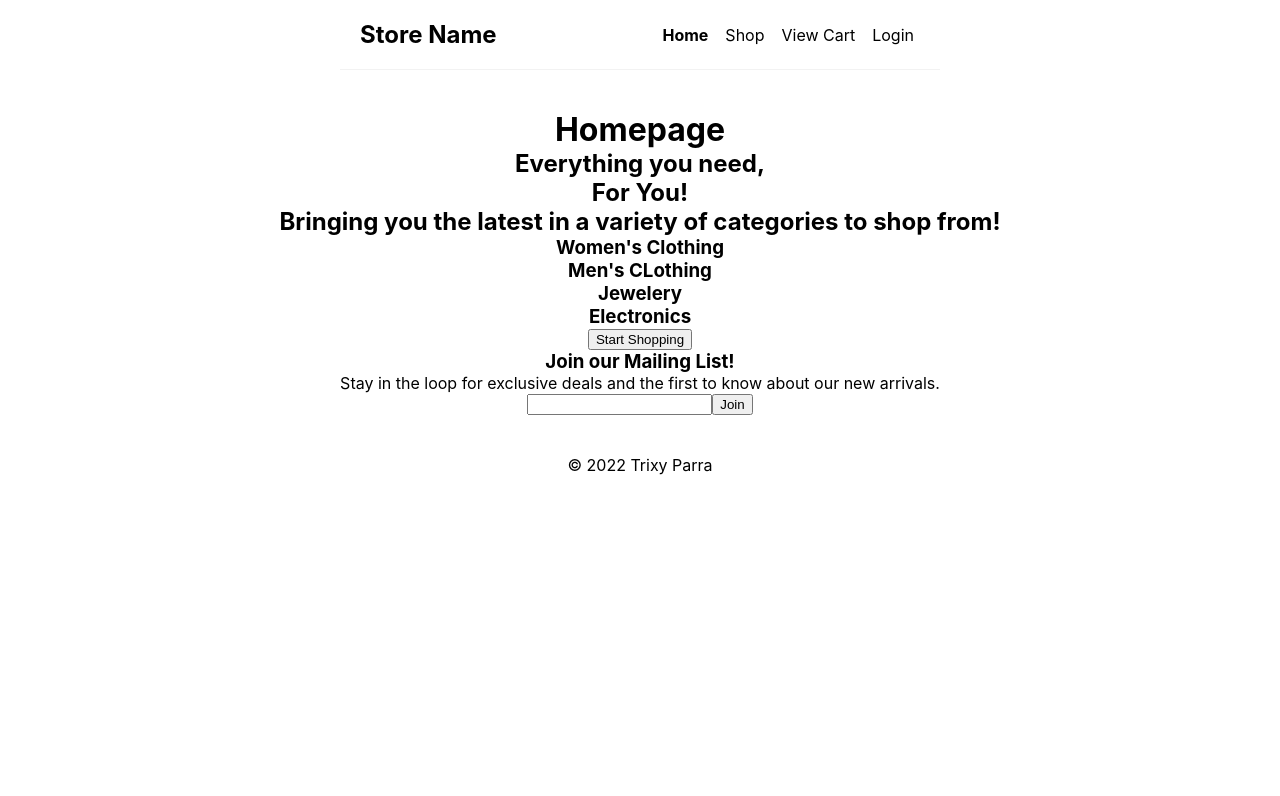
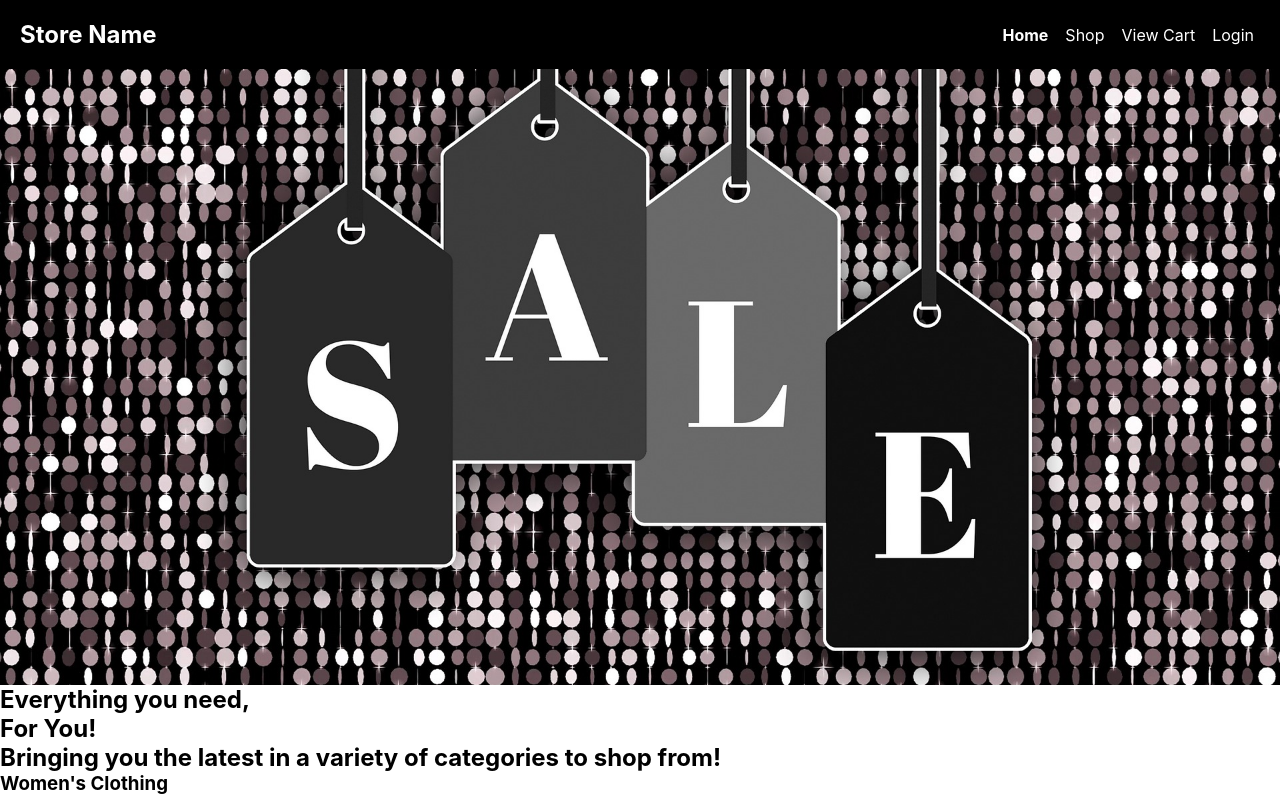
Before and after one commit to TrixyParra/ecommerce-app, a React (Create React App) app: page / in a window 1280 px wide. Shown: the top 796 px of the page. Built offline with nearby package versions, Linux system fonts and the light colour scheme.

Commit message:
Created new images folder inside of the src folder - added two header images. NavbarFooter.js - removed the content padding. Home.js and Products List.js - added the header tag, added/styled header image on App.css.

```diff
--- a/src/App.css
+++ b/src/App.css
@@ -1,4 +1,4 @@
-.App {
+/* .App {
   text-align: center;
 }
 
@@ -35,7 +35,7 @@
   to {
     transform: rotate(360deg);
   }
-}
+} */
 
 
 /* My CSS */
@@ -47,12 +47,16 @@
 
 /* Navbar */
 .Navbar {
+  background-color: black;
+  color: white;
   display: flex;
   align-items: center;
-  max-width: 600px;
+  /* max-width: 600px;  */
   padding: 20px;
   margin: 0 auto;
-  border-bottom: 1px solid #f2f2f2;
+  /* border-bottom: 1px solid #f2f2f2;  */
+  position: sticky;
+  top: 0;
 }
 
 .Nav-Links {
@@ -60,12 +64,13 @@
 }
 
 .Navbar a {
+  color: white;
   text-decoration: none;
   padding: 6px;
   margin-left: 5px;
-  color: black;
 }
 /* End of Navbar */
+
 
 /* .Content {
   max-width: 600px;
@@ -73,7 +78,32 @@
   padding: 20px;
 }  */
 
+
+/* Home Page */
+/* Header */
+  .Home-Header {
+    height: 77vh;
+    width: 100%;
+    background-image: url(/src/images/sale.jpg);
+    background-position: center;
+    background-size: cover;
+    background-repeat: no-repeat;
+  }
+/* End of Header */
+/* End of Home Page */
+
 /* Shop Page */
+/* Header */
+.Shop-Header {
+  height: 70vh;
+  width: 100%;
+  background-image: url(/src/images/summer-sale-banner.jpg);
+  background-position: center;
+  background-size: cover;
+  background-repeat: no-repeat;
+  margin: auto;
+}
+
 .Products-List {
   display: flex;
   justify-content: center;
--- a/src/components/Home.js
+++ b/src/components/Home.js
@@ -2,9 +2,7 @@ export default function Home() {
 
     return (
         <>
-            <header>
-                <h1>Homepage</h1>
-            </header>
+            <header className="Home-Header"></header>
 
             <div className="Slogan">
                 <h2>Everything you need,<br></br>For You!</h2>
--- a/src/components/NavbarFooter.js
+++ b/src/components/NavbarFooter.js
@@ -18,7 +18,7 @@ export default function NavbarFooter() {  ////(props)
                     { loggedInUser && <NavLink route="/login" label="Logout" /> }
                 </div>
             </nav>
-            <div style={{ padding: 40 }}>
+            <div className='Content'> {/*  style={{ padding: 40 }} */}
             {/* {props.children}  */}
                 <Outlet />
             </div>
--- a/src/components/ProductsList.js
+++ b/src/components/ProductsList.js
@@ -6,6 +6,7 @@ export default function ProductsList({ products, title }) {
 
     return (
         <>
+            <header className="Shop-Header"></header>
             <h2>{ title }</h2>
             <div className="Products-List">
                 {products.map((product) => {
```
Also changed, not shown: src/images/sale.jpg (added), src/images/summer-sale-banner.jpg (added).
